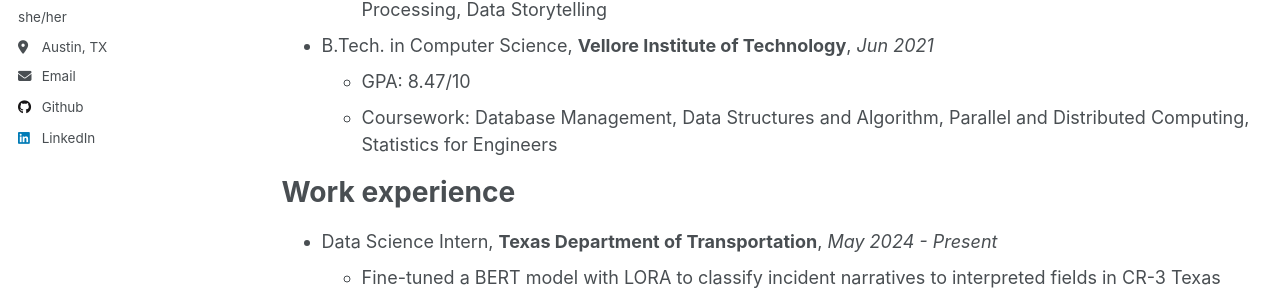
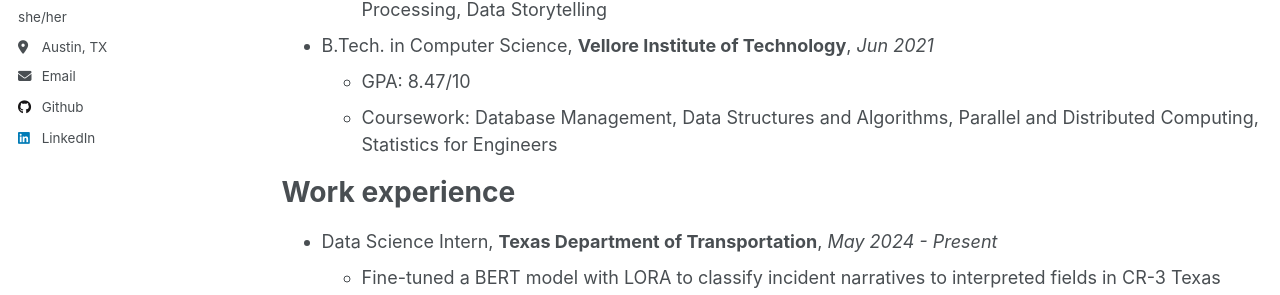
Before and after one commit to srishtishankar/srishtishankar.github.io, a Jekyll site: the page built from _pages/cv.md, in a window 1280 px wide and 900 px high. Shown: the part 275-570 px from the top of the window. Built offline with Jekyll 4.4.1, drawn with Linux system fonts in a browser that asks for light colours.

Commit message:
spell check

```diff
--- a/_pages/cv.md
+++ b/_pages/cv.md
@@ -17,7 +17,7 @@ Education
 
 * B.Tech. in Computer Science, **Vellore Institute of Technology**, *Jun 2021*
     * GPA: 8.47/10
-    * Coursework: Database Management, Data Structures and Algorithm, Parallel and Distributed Computing, Statistics for Engineers
+    * Coursework: Database Management, Data Structures and Algorithms, Parallel and Distributed Computing, Statistics for Engineers
 
 
 Work experience
```
